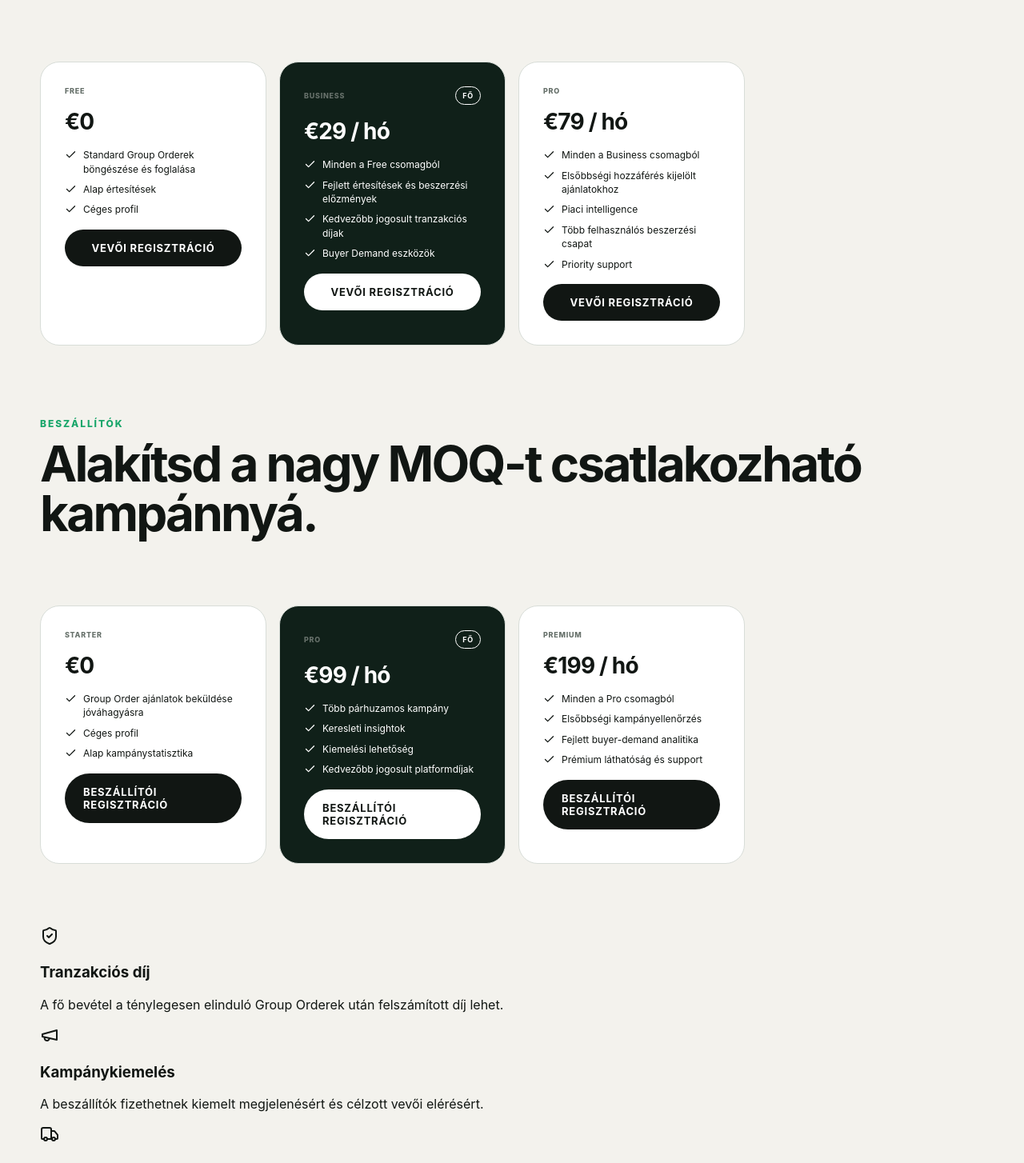
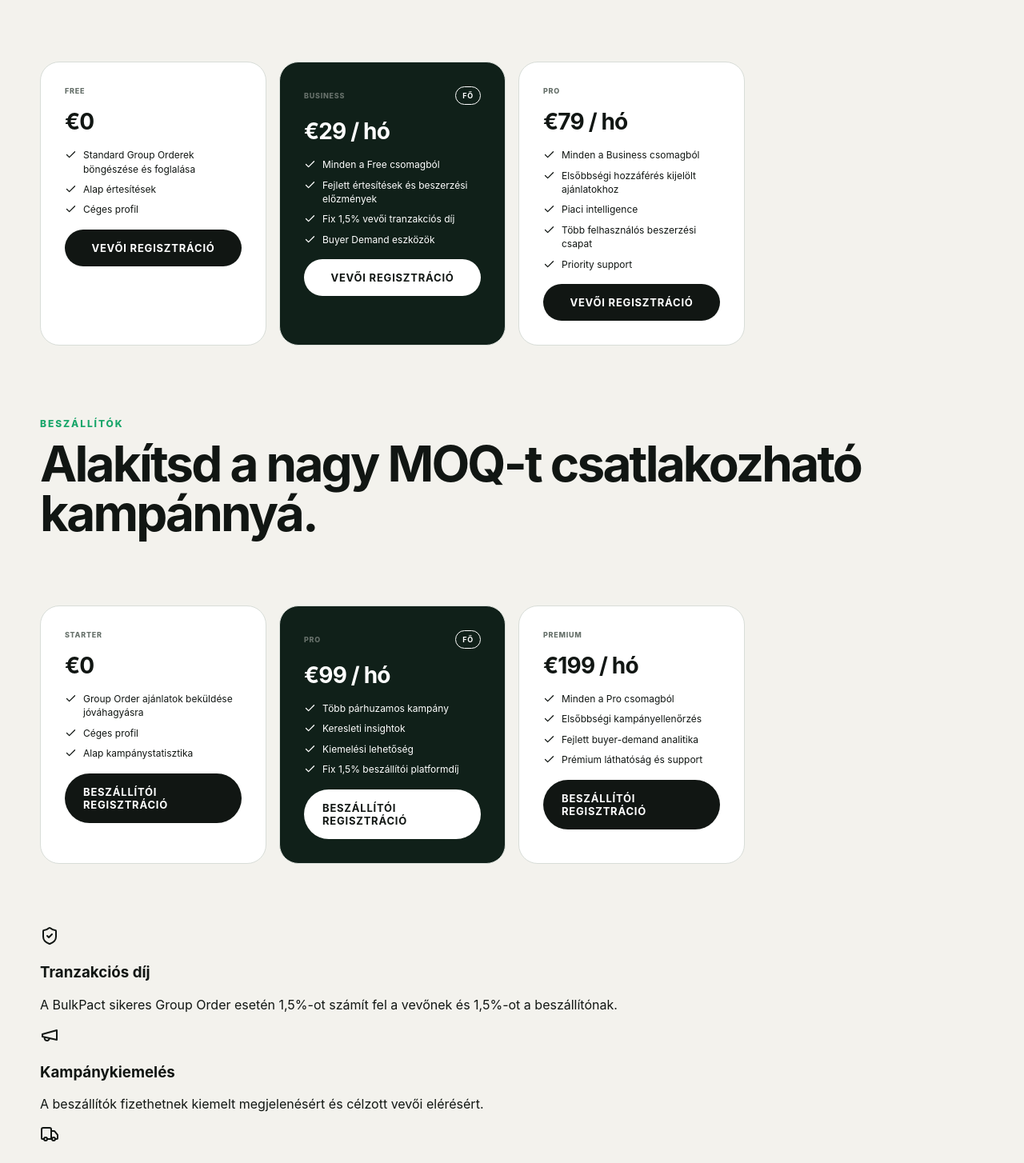
Before and after one commit to ksntradekft/bulkpact, a Next.js app: page /pricing in a window 1280 px wide. Shown: the part 895-2349 px from the top of the page at 80% size. Built offline with nearby package versions, Linux system fonts and the light colour scheme; no server answers.

Commit message:
Add files via upload

```diff
--- a/app/pricing/page.tsx
+++ b/app/pricing/page.tsx
@@ -8,20 +8,20 @@ export default async function Page(){
   const locale=await getLocale();const en=locale==='en';
   const buyerPlans=en?[
     ['FREE','€0','Browse and join standard Group Orders','Standard notifications','Company profile'],
-    ['BUSINESS','€29 / month','Everything in Free','Advanced alerts and purchasing history','Lower eligible transaction fees','Buyer demand tools'],
+    ['BUSINESS','€29 / month','Everything in Free','Advanced alerts and purchasing history','Fixed 1.5% buyer transaction fee','Buyer demand tools'],
     ['PRO','€79 / month','Everything in Business','Priority access to selected deals','Market intelligence','Multi-user purchasing team','Priority support'],
   ]:[
     ['FREE','€0','Standard Group Orderek böngészése és foglalása','Alap értesítések','Céges profil'],
-    ['BUSINESS','€29 / hó','Minden a Free csomagból','Fejlett értesítések és beszerzési előzmények','Kedvezőbb jogosult tranzakciós díjak','Buyer Demand eszközök'],
+    ['BUSINESS','€29 / hó','Minden a Free csomagból','Fejlett értesítések és beszerzési előzmények','Fix 1,5% vevői tranzakciós díj','Buyer Demand eszközök'],
     ['PRO','€79 / hó','Minden a Business csomagból','Elsőbbségi hozzáférés kijelölt ajánlatokhoz','Piaci intelligence','Több felhasználós beszerzési csapat','Priority support'],
   ];
   const supplierPlans=en?[
     ['STARTER','€0','Submit Group Orders for review','Company profile','Basic campaign statistics'],
-    ['PRO','€99 / month','More simultaneous campaigns','Demand insights','Featured campaign eligibility','Lower eligible platform fees'],
+    ['PRO','€99 / month','More simultaneous campaigns','Demand insights','Featured campaign eligibility','Fixed 1.5% supplier platform fee'],
     ['PREMIUM','€199 / month','Everything in Pro','Priority campaign review','Advanced buyer-demand analytics','Premium visibility and support'],
   ]:[
     ['STARTER','€0','Group Order ajánlatok beküldése jóváhagyásra','Céges profil','Alap kampánystatisztika'],
-    ['PRO','€99 / hó','Több párhuzamos kampány','Keresleti insightok','Kiemelési lehetőség','Kedvezőbb jogosult platformdíjak'],
+    ['PRO','€99 / hó','Több párhuzamos kampány','Keresleti insightok','Kiemelési lehetőség','Fix 1,5% beszállítói platformdíj'],
     ['PREMIUM','€199 / hó','Minden a Pro csomagból','Elsőbbségi kampányellenőrzés','Fejlett buyer-demand analitika','Prémium láthatóság és support'],
   ];
   return <><Header/><main>
@@ -29,7 +29,7 @@ export default async function Page(){
     <section className="section"><div className="container pricing-page-stack">
       <section className="pricing-audience"><div className="section-heading compact-heading"><div><p className="eyebrow">{en?'BUYERS':'VEVŐK'}</p><h2>{en?'Buy more efficiently without becoming a wholesaler.':'Hatékonyabb beszerzés anélkül, hogy nagykereskedővé kellene válnod.'}</h2></div></div><div className="pricing-grid monetization-plan-grid">{buyerPlans.map((p,i)=><article className={i===1?'featured':''} key={p[0]}><div className="plan-card-top"><span>{p[0]}</span>{i===1&&<b>{en?'CORE':'FŐ'}</b>}</div><strong className="plan-price">{p[1]}</strong><ul>{p.slice(2).map(x=><li key={x}><Check size={15}/>{x}</li>)}</ul><Link href="/buyer/register" className={i===1?'button button-light':'button'}>{en?'Create buyer account':'Vevői regisztráció'}</Link></article>)}</div></section>
       <section className="pricing-audience"><div className="section-heading compact-heading"><div><p className="eyebrow">{en?'SUPPLIERS':'BESZÁLLÍTÓK'}</p><h2>{en?'Turn large MOQs into accessible campaigns.':'Alakítsd a nagy MOQ-t csatlakozható kampánnyá.'}</h2></div></div><div className="pricing-grid monetization-plan-grid">{supplierPlans.map((p,i)=><article className={i===1?'featured':''} key={p[0]}><div className="plan-card-top"><span>{p[0]}</span>{i===1&&<b>{en?'CORE':'FŐ'}</b>}</div><strong className="plan-price">{p[1]}</strong><ul>{p.slice(2).map(x=><li key={x}><Check size={15}/>{x}</li>)}</ul><Link href="/supplier/register" className={i===1?'button button-light':'button'}>{en?'Register supplier':'Beszállítói regisztráció'}</Link></article>)}</div></section>
-      <section className="bp-revenue-model"><article><ShieldCheck/><h3>{en?'Transaction fee':'Tranzakciós díj'}</h3><p>{en?'Primary revenue can be charged only on Group Orders that actually proceed.':'A fő bevétel a ténylegesen elinduló Group Orderek után felszámított díj lehet.'}</p></article><article><Megaphone/><h3>{en?'Campaign visibility':'Kampánykiemelés'}</h3><p>{en?'Suppliers can pay for featured placement and targeted buyer reach.':'A beszállítók fizethetnek kiemelt megjelenésért és célzott vevői elérésért.'}</p></article><article><Truck/><h3>{en?'Logistics services':'Logisztikai szolgáltatások'}</h3><p>{en?'Freight, cross-dock and 3PL coordination can create additional service margin.':'Fuvar, cross-dock és 3PL koordináción további szolgáltatási margin képződhet.'}</p></article></section>
+      <section className="bp-revenue-model"><article><ShieldCheck/><h3>{en?'Transaction fee':'Tranzakciós díj'}</h3><p>{en?'BulkPact charges 1.5% to the buyer and 1.5% to the supplier when a Group Order proceeds successfully.':'A BulkPact sikeres Group Order esetén 1,5%-ot számít fel a vevőnek és 1,5%-ot a beszállítónak.'}</p></article><article><Megaphone/><h3>{en?'Campaign visibility':'Kampánykiemelés'}</h3><p>{en?'Suppliers can pay for featured placement and targeted buyer reach.':'A beszállítók fizethetnek kiemelt megjelenésért és célzott vevői elérésért.'}</p></article><article><Truck/><h3>{en?'Logistics services':'Logisztikai szolgáltatások'}</h3><p>{en?'Freight, cross-dock and 3PL coordination can create additional service margin.':'Fuvar, cross-dock és 3PL koordináción további szolgáltatási margin képződhet.'}</p></article></section>
       <p className="bp-pricing-note">{en?'Displayed subscription prices are launch-model placeholders and can be changed from the commercial configuration before public launch.':'A megjelenített előfizetési árak induló üzleti modellként szolgálnak, éles indulás előtt a commercial konfigurációban módosíthatók.'}</p>
     </div></section>
   </main><Footer/></>;
```
